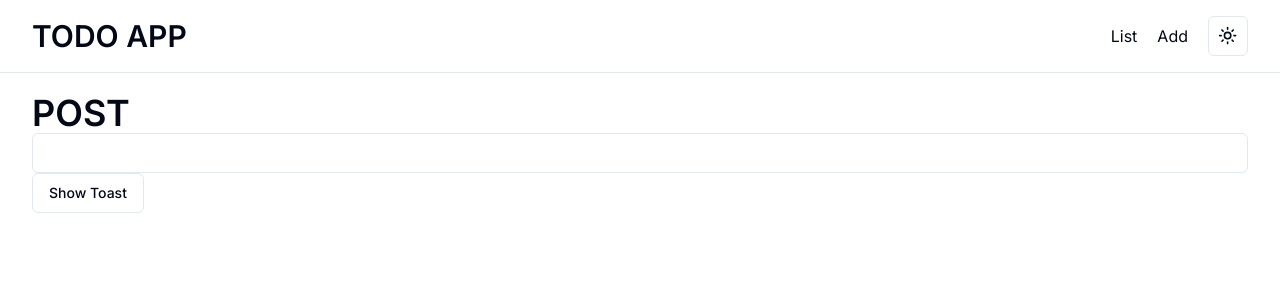
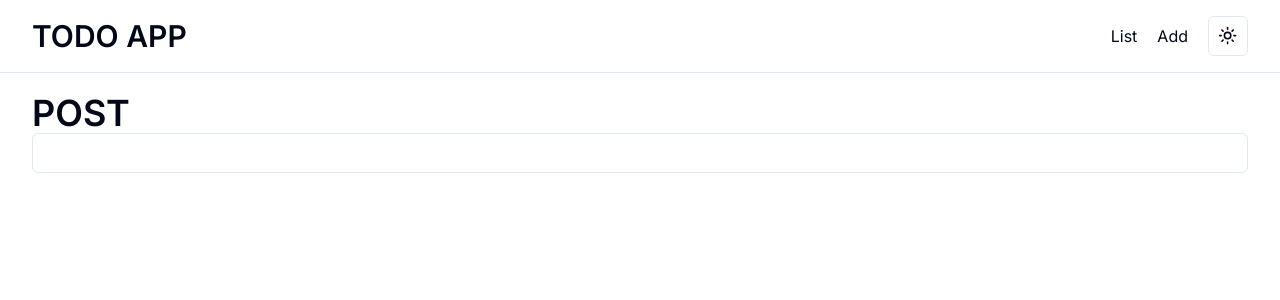
Before and after one commit to hukuryo/next-shadcn, a Next.js app: page /add in a window 1280 px wide. Shown: the top 300 px of the page. Built offline with nearby package versions, Linux system fonts and the light colour scheme.

Commit message:
詳細ページを作成

```diff
--- /dev/null
+++ b/app/add/[slug]/page.tsx
@@ -0,0 +1,9 @@
+import React from "react";
+
+type params = {
+  id: string;
+};
+
+export default function page({ params }) {
+  return <div>{params.id}</div>;
+}
--- a/app/add/page.tsx
+++ b/app/add/page.tsx
@@ -2,8 +2,6 @@ import React from "react";
 import { Header } from "@/components/header";
 import { Input } from "@/components/ui/input";
 import { Container } from "@/components/container";
-import { toast } from "sonner";
-import { Button } from "@/components/ui/button";
 
 export default function page() {
   return (
@@ -11,20 +9,6 @@ export default function page() {
       <Header />
       <Container pageTitle="POST">
         <Input />
-        <Button
-          variant="outline"
-          onClick={() =>
-            toast("Event has been created", {
-              description: "Sunday, December 03, 2023 at 9:00 AM",
-              action: {
-                label: "Undo",
-                onClick: () => console.log("Undo"),
-              },
-            })
-          }
-        >
-          Show Toast
-        </Button>
       </Container>
     </>
   );
--- a/components/data-table.tsx
+++ b/components/data-table.tsx
@@ -35,6 +35,7 @@ import {
   TableHeader,
   TableRow,
 } from "@/components/ui/table";
+import Link from "next/link";
 
 const data: Payment[] = [
   {
@@ -181,6 +182,7 @@ export const columns: ColumnDef<Payment>[] = [
             <DropdownMenuItem
               onClick={() => navigator.clipboard.writeText(payment.id)}
             >
+              <Link href={`/add/${payment}`}></Link>
               Copy payment ID
             </DropdownMenuItem>
             <DropdownMenuSeparator />
```
